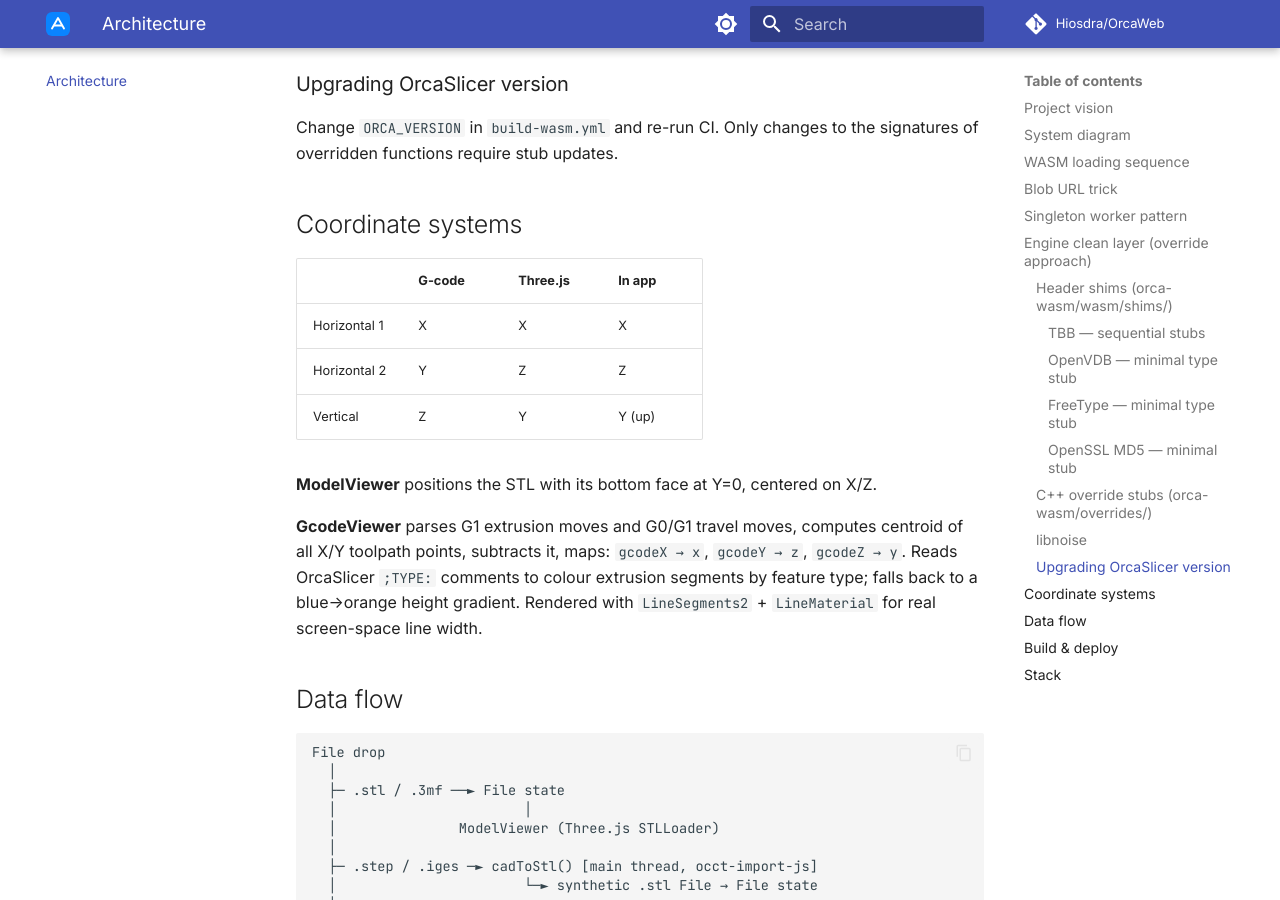
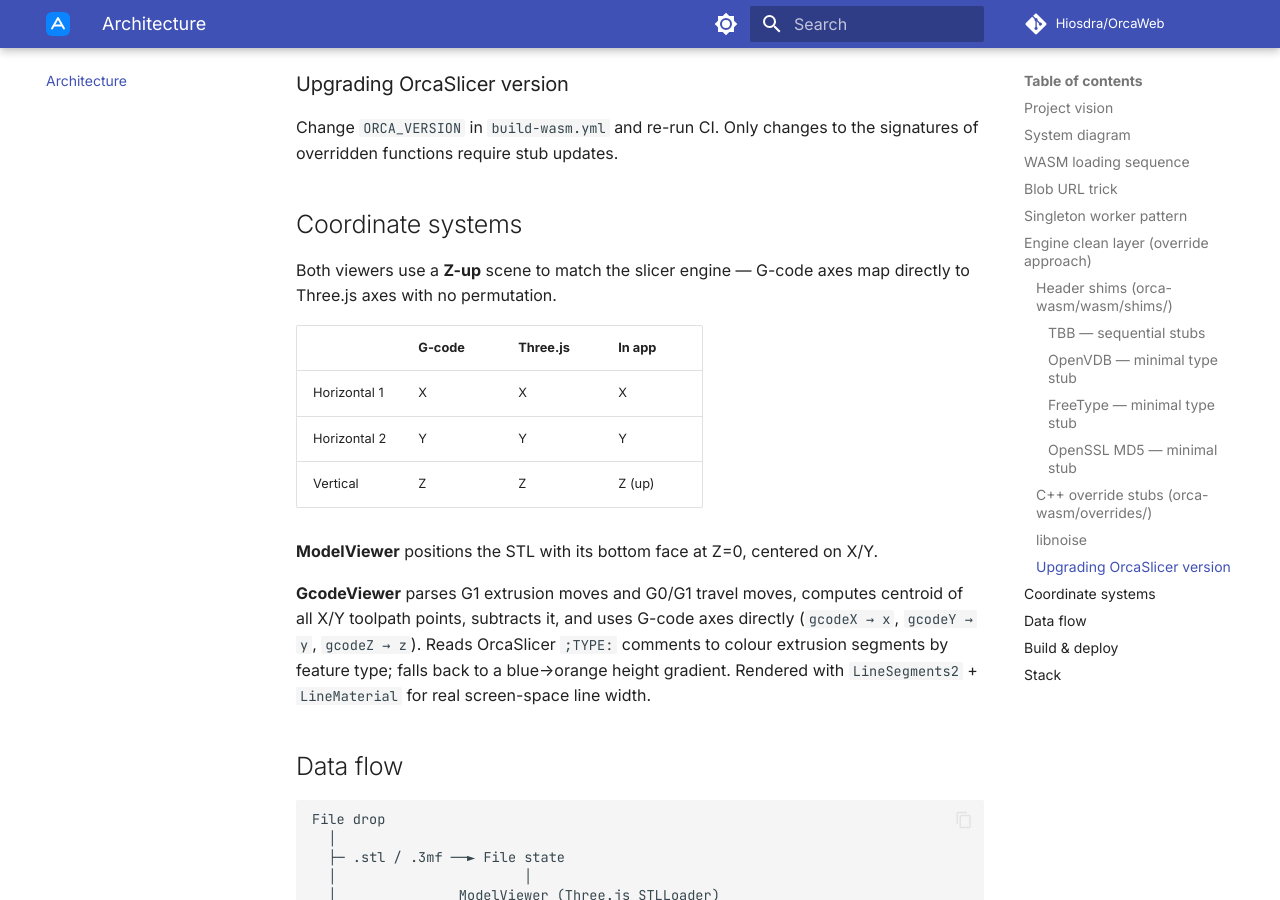
Before and after one commit to Hiosdra/OrcaWeb, an MkDocs documentation site: the page built from mkdocs-docs/architecture.md, in a window 1280 px wide and 900 px high, scrolled down 5615 px. Built offline with MkDocs 1.6.1 and Material for MkDocs 9.7.7, drawn with Linux system fonts in a browser that asks for light colours; comment, search, counter and statistics services are not loaded.

Commit message:
fix: Z-fight on circle bed border + sync coordinate-system docs
ModelViewer's circle border was at Z=0, coplanar with the CircleGeometry
bed mesh (also Z=0) after the Z-up conversion, causing flickering. Raised
border to Z=0.2 to match GcodeViewer's existing offset (above the grid
at Z=0.15).

Both architecture docs still described the old Y-up axis permutation
(gcodeY→Z, gcodeZ→Y). Updated to reflect the identity mapping
introduced by the Z-up scene.

```diff
--- a/mkdocs-docs/architecture.md
+++ b/mkdocs-docs/architecture.md
@@ -177,15 +177,17 @@
 
 ## Coordinate systems
 
+Both viewers use a **Z-up** scene to match the slicer engine — G-code axes map directly to Three.js axes with no permutation.
+
 | | G-code | Three.js | In app |
 |---|---|---|---|
 | Horizontal 1 | X | X | X |
-| Horizontal 2 | Y | Z | Z |
-| Vertical | Z | Y | Y (up) |
+| Horizontal 2 | Y | Y | Y |
+| Vertical | Z | Z | Z (up) |
 
-**ModelViewer** positions the STL with its bottom face at Y=0, centered on X/Z.
+**ModelViewer** positions the STL with its bottom face at Z=0, centered on X/Y.
 
-**GcodeViewer** parses G1 extrusion moves and G0/G1 travel moves, computes centroid of all X/Y toolpath points, subtracts it, maps: `gcodeX → x`, `gcodeY → z`, `gcodeZ → y`. Reads OrcaSlicer `;TYPE:` comments to colour extrusion segments by feature type; falls back to a blue→orange height gradient. Rendered with `LineSegments2` + `LineMaterial` for real screen-space line width.
+**GcodeViewer** parses G1 extrusion moves and G0/G1 travel moves, computes centroid of all X/Y toolpath points, subtracts it, and uses G-code axes directly (`gcodeX → x`, `gcodeY → y`, `gcodeZ → z`). Reads OrcaSlicer `;TYPE:` comments to colour extrusion segments by feature type; falls back to a blue→orange height gradient. Rendered with `LineSegments2` + `LineMaterial` for real screen-space line width.
 
 ## Data flow
 
--- a/src/components/ModelViewer.tsx
+++ b/src/components/ModelViewer.tsx
@@ -44,7 +44,7 @@
     const segs = 64
     for (let i = 0; i <= segs; i++) {
       const a = (i / segs) * Math.PI * 2
-      points.push(new THREE.Vector3(Math.cos(a) * radius, Math.sin(a) * radius, 0))
+      points.push(new THREE.Vector3(Math.cos(a) * radius, Math.sin(a) * radius, 0.2))
     }
     const borderGeo = new THREE.BufferGeometry().setFromPoints(points)
     const borderMat = new THREE.LineBasicMaterial({ color: 0xb0bec5 })
```
Also changed, not shown: docs/06-architecture.md (+3 -3 lines).
